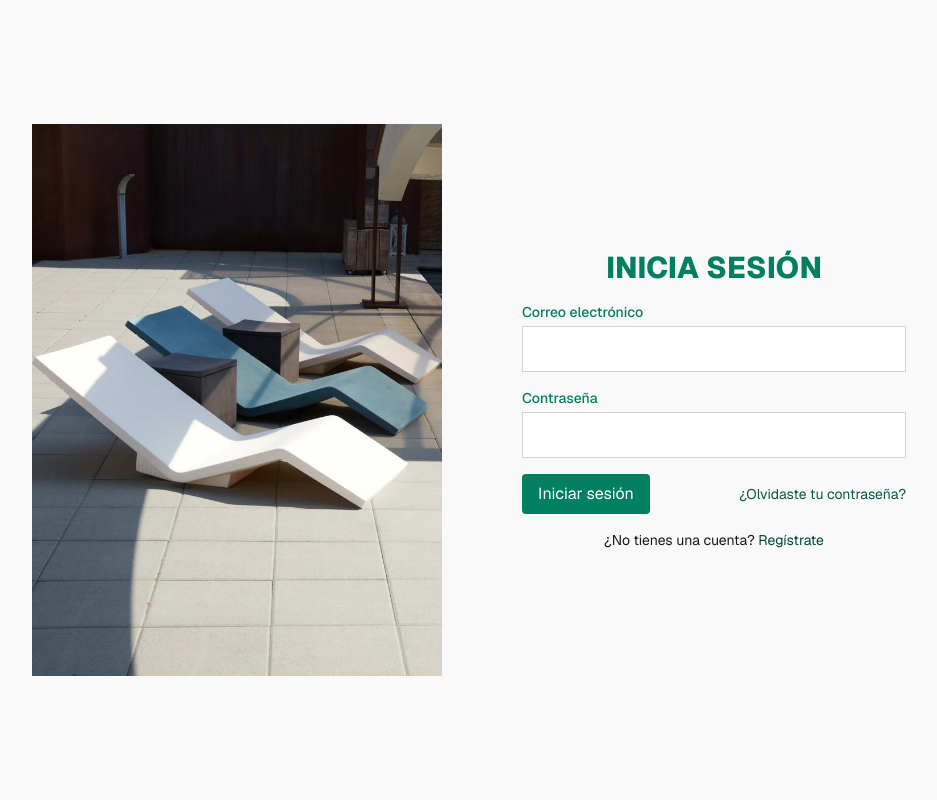
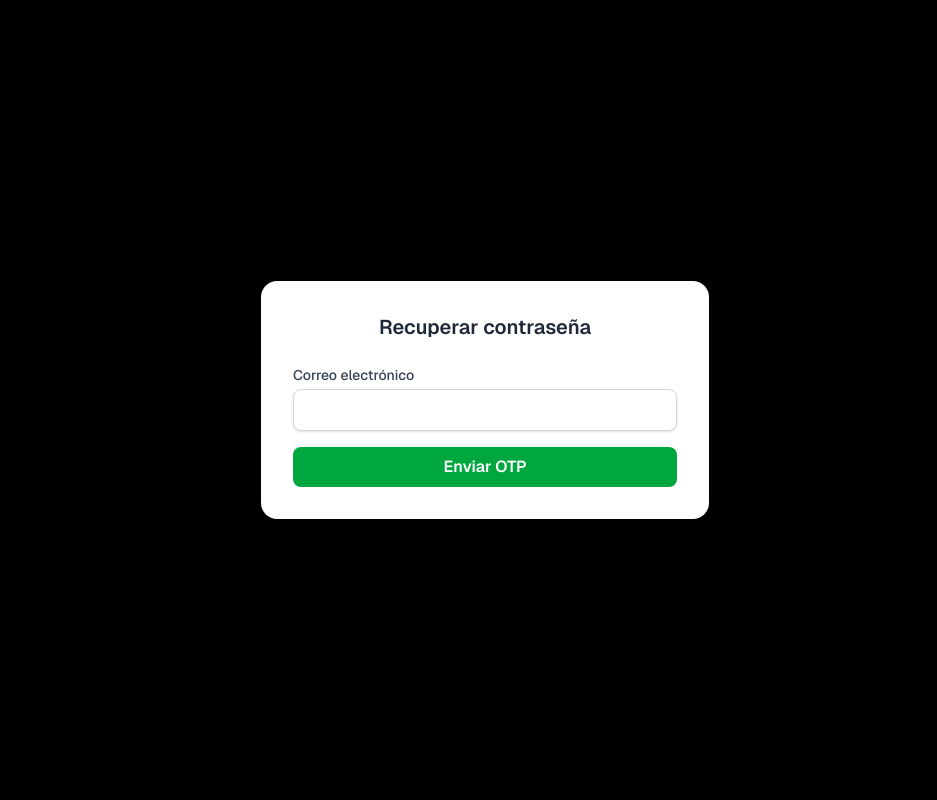
Before and after one commit to IngenieroJosser/chocomarket__frontend, a Next.js app: page /login in a window 1280 px wide. Both pictures are taken after a click on the button "¿Olvidaste tu contraseña?". Shown: the top 800 px of the page, without its empty margins (155-1092 px from the left). Built offline with nearby package versions, Linux system fonts and the light colour scheme; no server answers.

Commit message:
style(ui): improve forgot password modal interface

```diff
--- a/src/app/login/page.tsx
+++ b/src/app/login/page.tsx
@@ -211,18 +211,38 @@ const LoginPage = () => {
 
       {/* Modal para recuperación de contraseña */}
       {modalForgotPassword && (
-        <div className="modal flex flex-col justify-center items-center h-64 text-gray-500">
-          <form onSubmit={handleForgotPassword}>
-            <h3>Recuperar contraseña</h3>
-            <Input
-              label="Correo electrónico"
+        <div className="fixed inset-0 z-50 flex items-center justify-center bg-black bg-opacity-50 backdrop-blur-sm">
+          <div className="bg-white dark:bg-gray-900 rounded-2xl shadow-2xl p-8 w-full max-w-md mx-4 animate-fadeIn">
+            <h3 className="text-xl font-semibold text-center text-gray-800 dark:text-white mb-6">
+              Recuperar contraseña
+            </h3>
+            <form onSubmit={handleForgotPassword} className="space-y-4">
+              <div>
+                <label
+                  htmlFor="forgot-email"
+                  className="block text-sm font-medium text-gray-700 dark:text-gray-300 mb-1"
+                >
+                  Correo electrónico
+                </label>
+                <input
+                  id="forgot-email"
                   name="email"
                   type="email"
                   value={email}
                   onChange={(e) => setEmail(e.target.value)}
+                  className="w-full px-4 py-2 border border-gray-300 rounded-lg shadow-sm focus:ring-2 focus:ring-green-500 focus:outline-none dark:bg-gray-800 dark:border-gray-700 dark:text-white"
+                  required
                 />
-            <button type="submit">Enviar OTP</button>
+              </div>
+
+              <button
+                type="submit"
+                className="w-full py-2 px-4 bg-green-600 hover:bg-green-700 text-white font-semibold rounded-lg transition duration-300"
+              >
+                Enviar OTP
+              </button>
             </form>
+          </div>
         </div>
       )}
 
```
Lines whose indentation alone changed are shown as unchanged.
